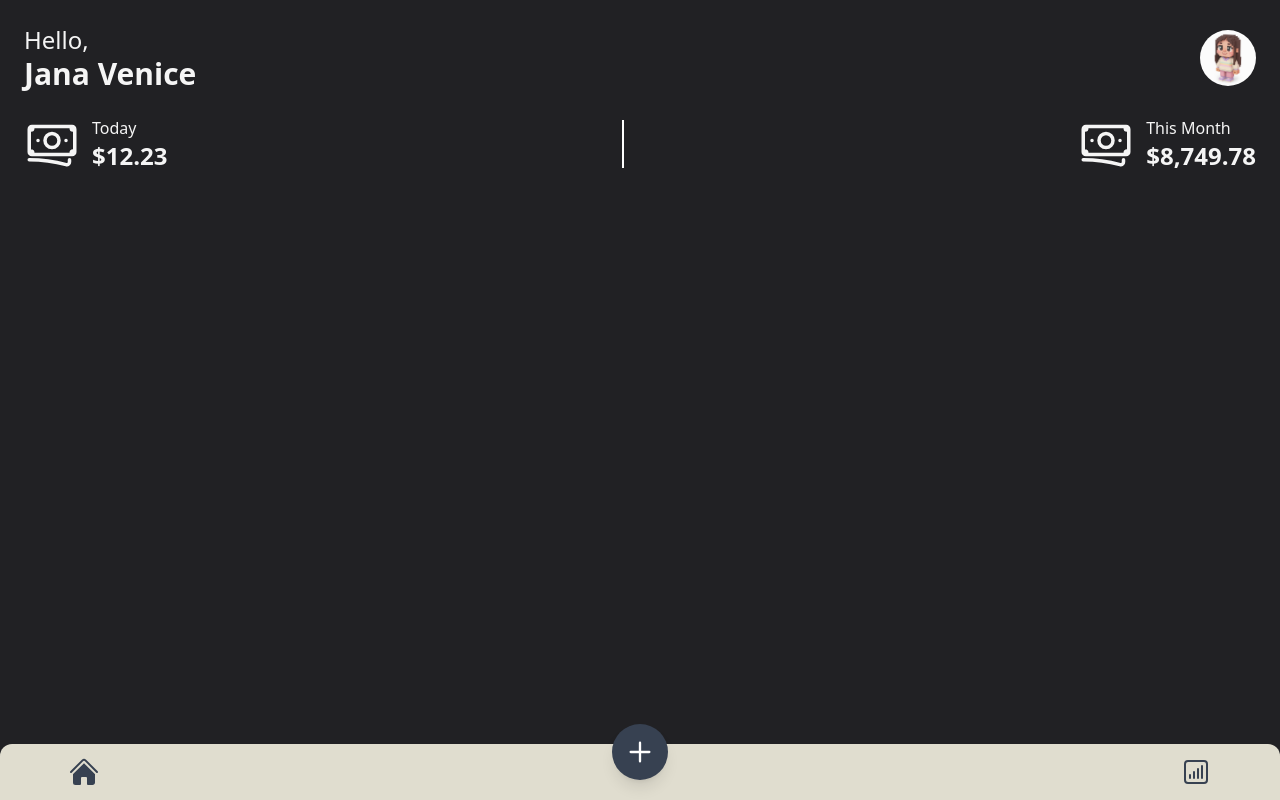
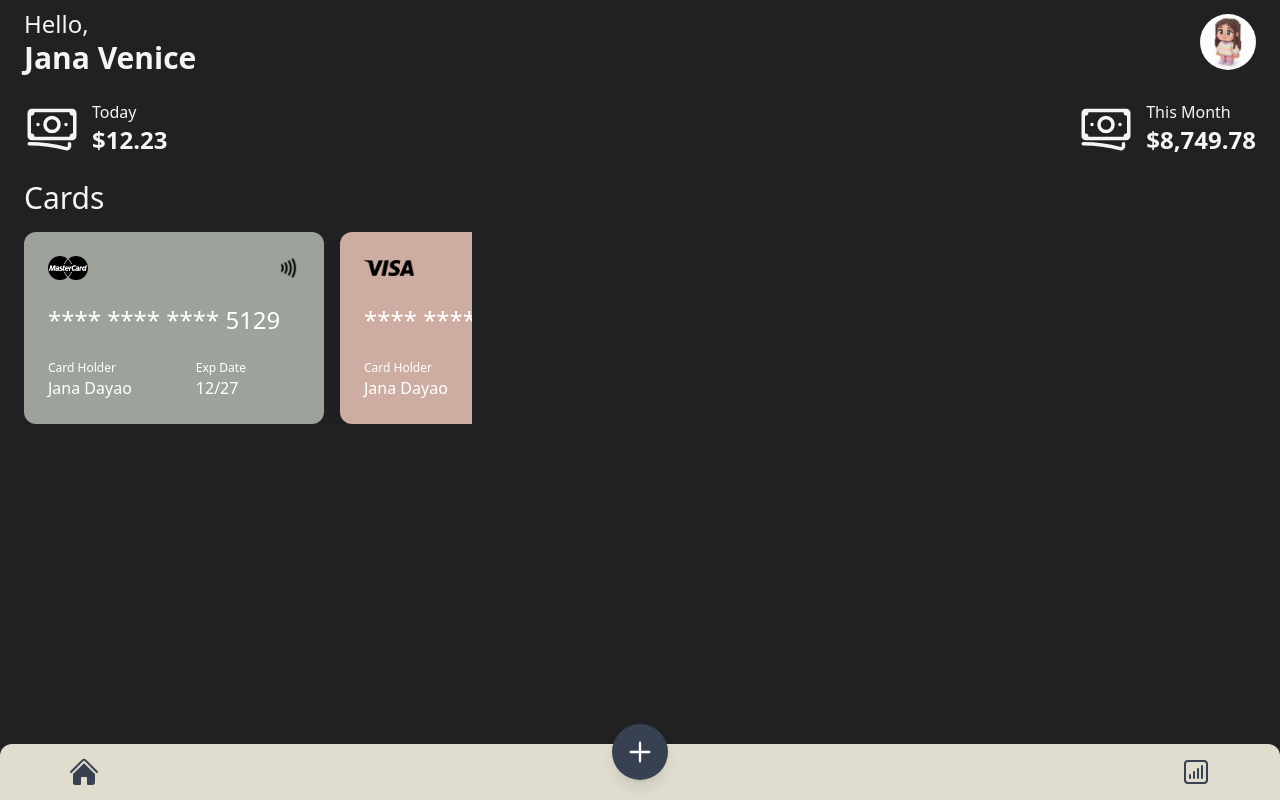
Before and after one commit to janaveniice/expense-tracker, a plain HTML site: page index.html in a window 1280 px wide. Drawn offline with nearby package versions, Linux system fonts and the light colour scheme.

Commit message:
card details

```diff
--- a/index.html
+++ b/index.html
@@ -3,7 +3,7 @@
 <head>
   <meta charset="UTF-8" />
   <meta name="viewport" content="width=device-width, initial-scale=1.0" />
-  <title>My iOS PWA</title>
+  <title>Blinky Mate</title>
 
   <!-- TailwindCSS CDN -->
   <script src="https://cdn.tailwindcss.com"></script>
@@ -35,7 +35,7 @@
 
 <body class="bg-[#212124] min-h-screen flex flex-col justify-between">
   <!-- Main Content -->
-  <div class="flex-1 p-6">
+  <div class="flex-1 py-2 px-6">
     <section class="flex flex-row justify-between items-center">
       <article>
         <h3 class="text-2xl">Hello,</h3>
@@ -44,6 +44,7 @@
       <img src="/assets/images/avatar.png" alt="Profile" class="w-14 h-14 rounded-full object-cover">
     </section>
 
+    <!-- Expense Overview -->
     <section class="flex justify-between mt-6">
       <article class="flex items-start gap-3">
         <svg xmlns="http://www.w3.org/2000/svg" fill="none" viewBox="0 0 24 24" stroke-width="1.5" stroke="currentColor" class="size-14">
@@ -55,10 +56,6 @@
         </article>
       </article>
 
-      <div class="flex items-center">
-        <div class="h-12 w-0.5 bg-white"></div>
-      </div>
-
       <article class="flex items-start gap-3">
         <svg xmlns="http://www.w3.org/2000/svg" fill="none" viewBox="0 0 24 24" stroke-width="1.5" stroke="currentColor" class="size-14">
           <path stroke-linecap="round" stroke-linejoin="round" d="M2.25 18.75a60.07 60.07 0 0 1 15.797 2.101c.727.198 1.453-.342 1.453-1.096V18.75M3.75 4.5v.75A.75.75 0 0 1 3 6h-.75m0 0v-.375c0-.621.504-1.125 1.125-1.125H20.25M2.25 6v9m18-10.5v.75c0 .414.336.75.75.75h.75m-1.5-1.5h.375c.621 0 1.125.504 1.125 1.125v9.75c0 .621-.504 1.125-1.125 1.125h-.375m1.5-1.5H21a.75.75 0 0 0-.75.75v.75m0 0H3.75m0 0h-.375a1.125 1.125 0 0 1-1.125-1.125V15m1.5 1.5v-.75A.75.75 0 0 0 3 15h-.75M15 10.5a3 3 0 1 1-6 0 3 3 0 0 1 6 0Zm3 0h.008v.008H18V10.5Zm-12 0h.008v.008H6V10.5Z" />
@@ -69,6 +66,67 @@
         </article>
       </article>
     </section>
+
+    <!-- Cards -->
+    <h1 class="mt-6 text-3xl mb-4">Cards</h1>
+    <div class="w-full max-w-md overflow-x-auto scroll-smooth snap-x snap-mandatory flex space-x-4">
+      <!-- Card 1 -->
+       <div class="snap-start min-w-[300px] h-auto bg-[#9DA39A] rounded-xl p-6 text-white shadow-lg flex flex-col flex-shrink-0">
+        <article class="flex justify-between items-center">
+          <img src="/assets/images/mc.png" alt="MC Logo" class="h-6">
+          <img src="/assets/images/contactless.png" alt="Chip" class="h-6">
+        </article>
+        <span class="mt-6 text-2xl">**** **** **** 5129</span>
+        <section class="flex gap-16 items-center mt-6">
+          <article class="flex flex-col">
+            <span class="text-xs">Card Holder</span>
+            <span>Jana Dayao</span>
+          </article>
+          <article class="flex flex-col">
+            <span class="text-xs">Exp Date</span>
+            <span>12/27</span>
+          </article>
+        </section>
+      </div>
+
+      <!-- Card 2 -->
+      <div class="snap-start min-w-[300px] h-auto bg-[#CDACA1] rounded-xl p-6 text-white shadow-lg flex flex-col flex-shrink-0">
+        <article class="flex justify-between items-center">
+          <img src="/assets/images/visa.png" alt="Visa Logo" class="h-4">
+          <img src="/assets/images/contactless.png" alt="Chip" class="h-6">
+        </article>
+        <span class="mt-6 text-2xl">**** **** **** 0422</span>
+        <section class="flex gap-16 items-center mt-6">
+          <article class="flex flex-col">
+            <span class="text-xs">Card Holder</span>
+            <span>Jana Dayao</span>
+          </article>
+          <article class="flex flex-col">
+            <span class="text-xs">Exp Date</span>
+            <span>09/32</span>
+          </article>
+        </section>
+      </div>
+
+      <!-- Card 3 -->
+      <div class="snap-start min-w-[300px] h-auto bg-[#C9DCB3] rounded-xl p-6 text-white shadow-lg flex flex-col flex-shrink-0">
+        <article class="flex justify-between items-center">
+          <img src="/assets/images/visa.png" alt="Visa Logo" class="h-4">
+          <img src="/assets/images/contactless.png" alt="Chip" class="h-6">
+        </article>
+        <span class="mt-6 text-2xl">**** **** **** 2176</span>
+        <section class="flex gap-16 items-center mt-6">
+          <article class="flex flex-col">
+            <span class="text-xs">Card Holder</span>
+            <span>Jana Venice</span>
+          </article>
+          <article class="flex flex-col">
+            <span class="text-xs">Exp Date</span>
+            <span>06/28</span>
+          </article>
+        </section>
+      </div>
+    </div>
   </div>
 
   <!-- Bottom Navbar -->
```
Also changed, not shown: assets/Images/contactless.png (added), assets/Images/mc.png (added), assets/Images/visa.png (added).
